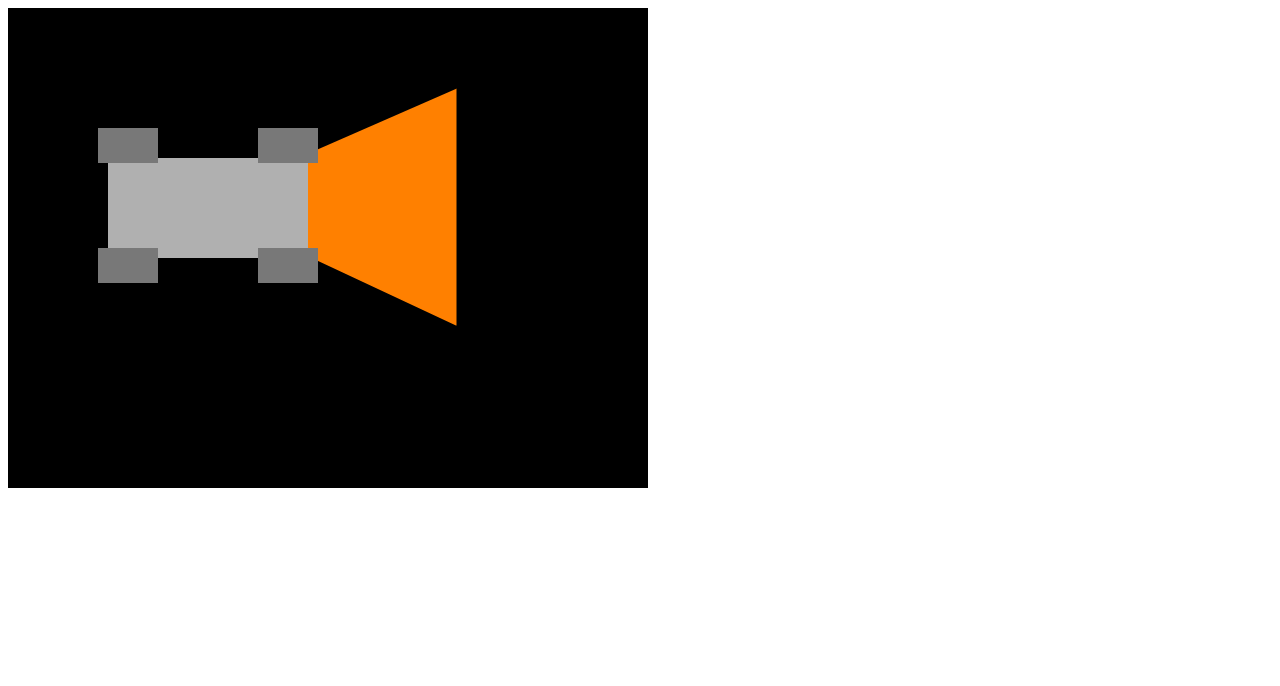
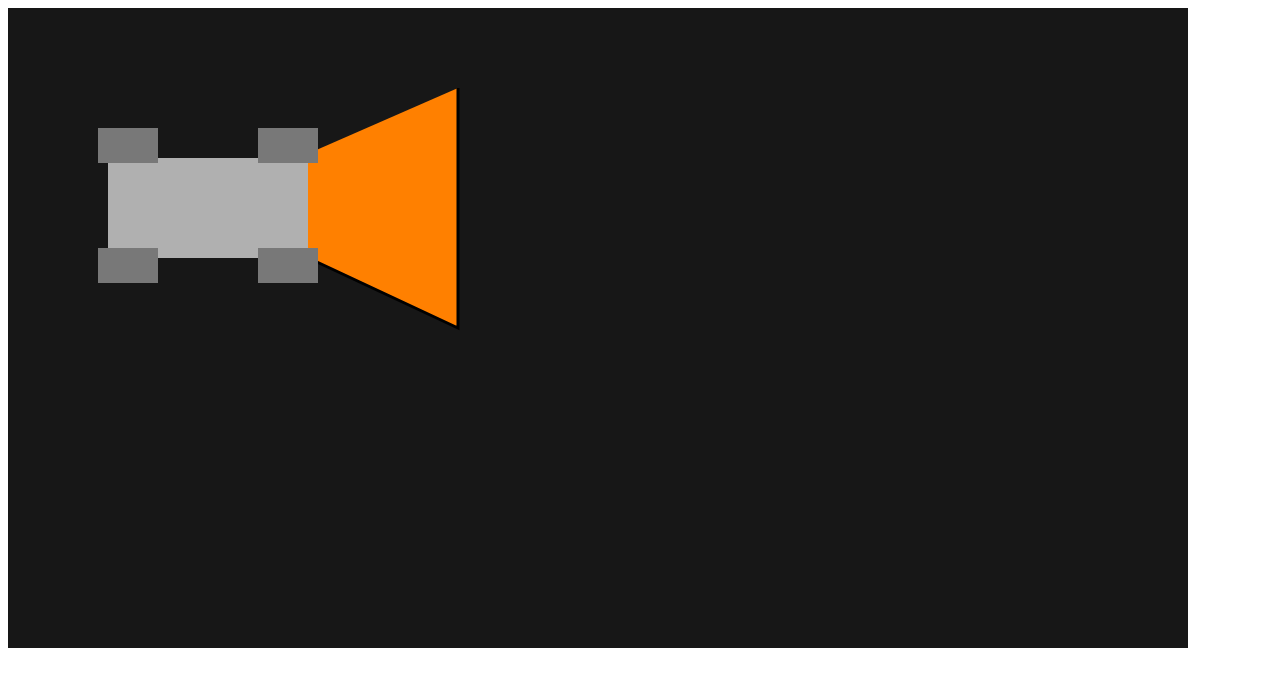
Before and after one commit to Daniel-Martinez-Dacol/carro-canvas, a plain HTML site: page index.html in a window 1280 px wide. Drawn offline with Linux system fonts and the light colour scheme.

Commit message:
Update index.html

```diff
--- a/index.html
+++ b/index.html
@@ -1,18 +1,16 @@
 <!DOCTYPE html>
-<html lang="en">
+<html>
     <head>
-  <meta charset="UTF-8">
-  <meta http-equiv="X-UA-Compatible" content="IE=edge">
-  <meta name="viewport" content="width=device-width, initial-scale=1.0">
-  <title>Carro! VRUM VRUM</title>
+        <title>CARRO CANVAS</title>
     </head>
     <body>
         <style>
             #tela{
-      background-color: black;
+                background-color: #000000e8;
             }
         </style>
-  <canvas id="tela" width="640" height="480"></canvas>
+        <canvas id="tela" width="1180" height="640">
+        </canvas>
         <script src="script.js"></script>
     </body>
 </html>
```
Lines whose indentation alone changed are shown as unchanged.
